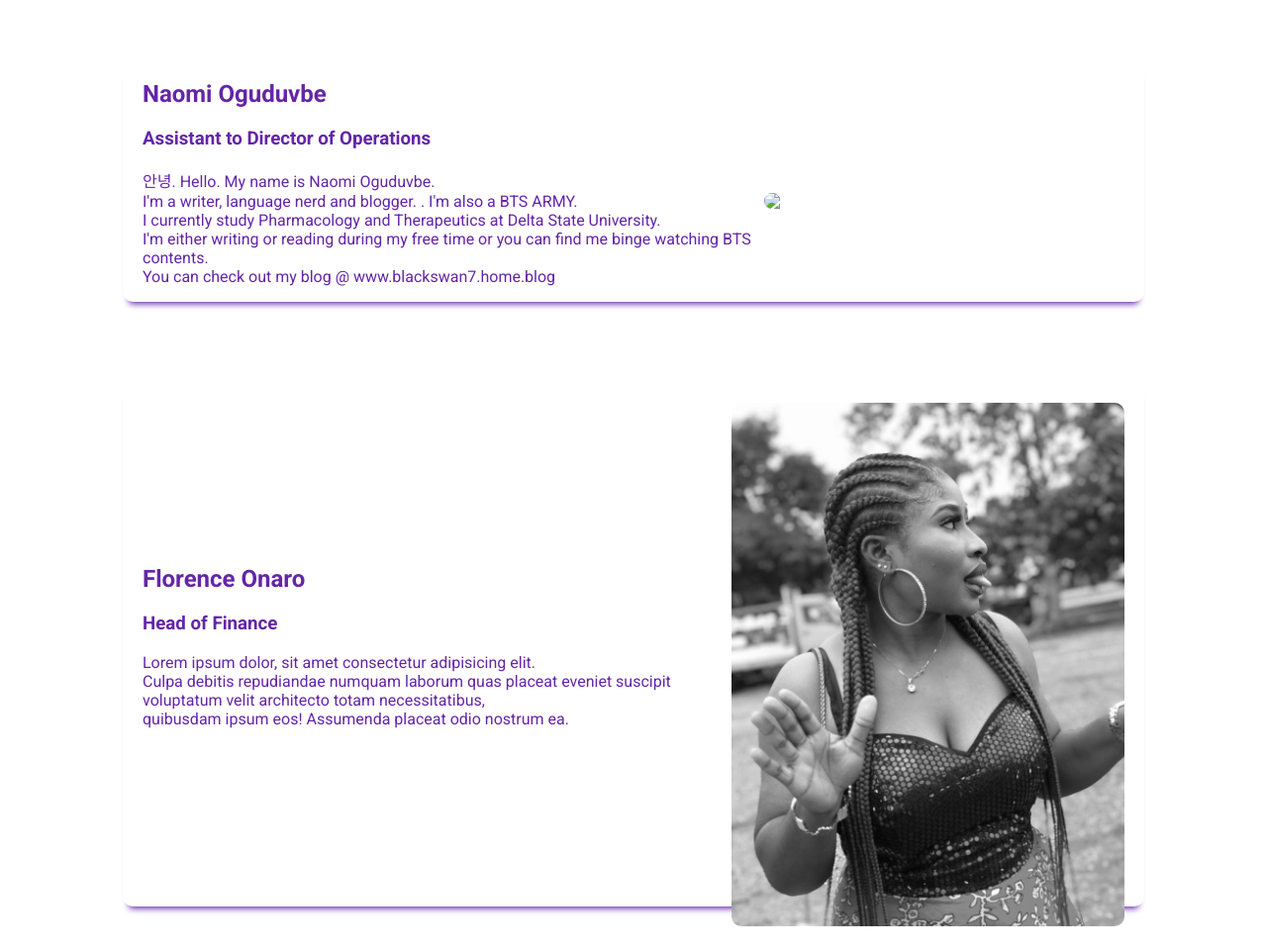
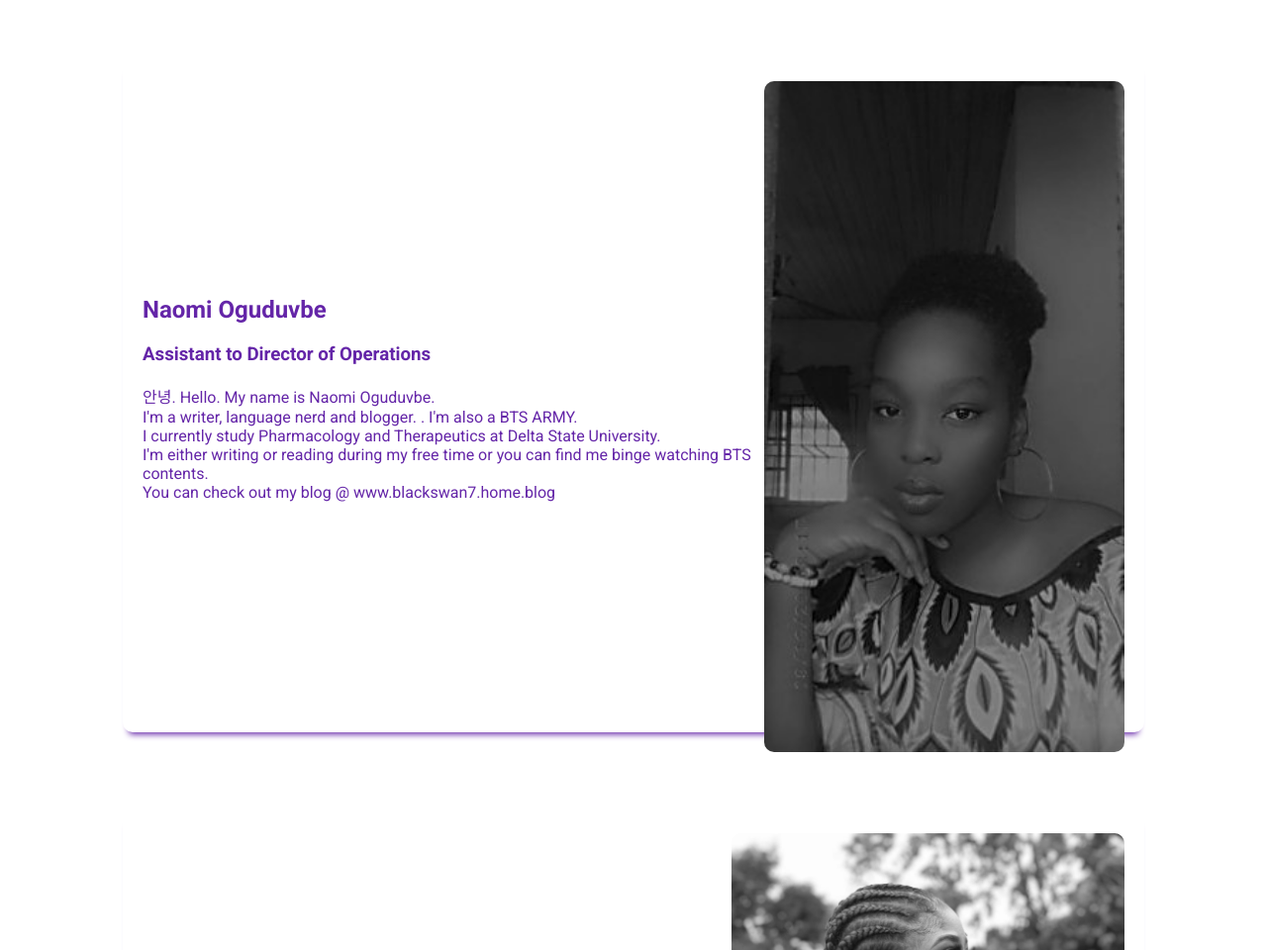
Before and after one commit to Quadrizzz/Sirens, a plain HTML site: page index.html in a window 1280 px wide. Shown: the part 2555-3515 px from the top of the page at 99% size. Drawn offline with Linux system fonts and the light colour scheme.

Commit message:
Update index.html

```diff
--- a/index.html
+++ b/index.html
@@ -92,7 +92,7 @@
                             You can check out my blog @ www.blackswan7.home.blog
                         </p>
                     </div>
-                    <img src="./siren's images/Naomi_1.jpg"/>
+                    <img src="./siren's images/Naomi_1.jpeg"/>
                 </div>
 
                 <div class = "exco_card">
```
